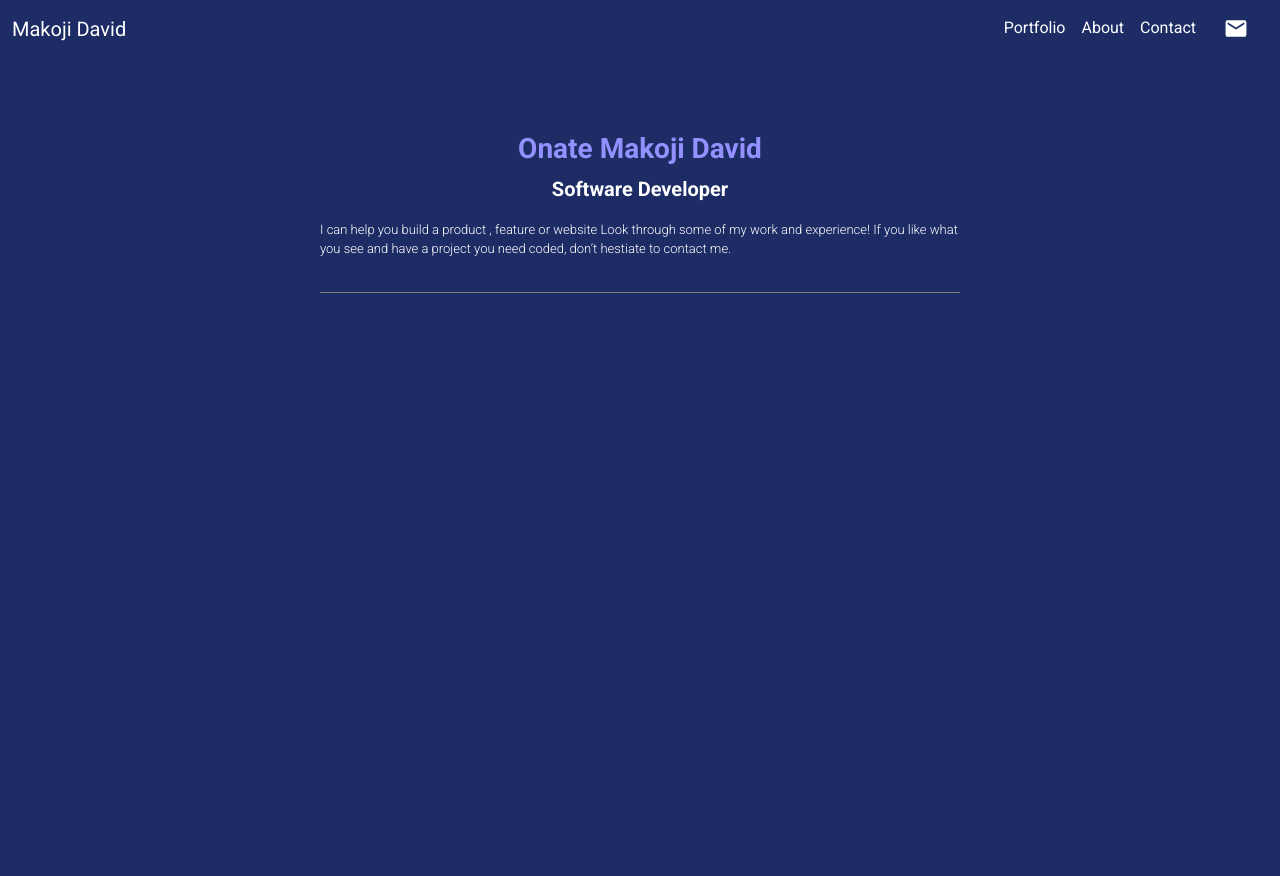
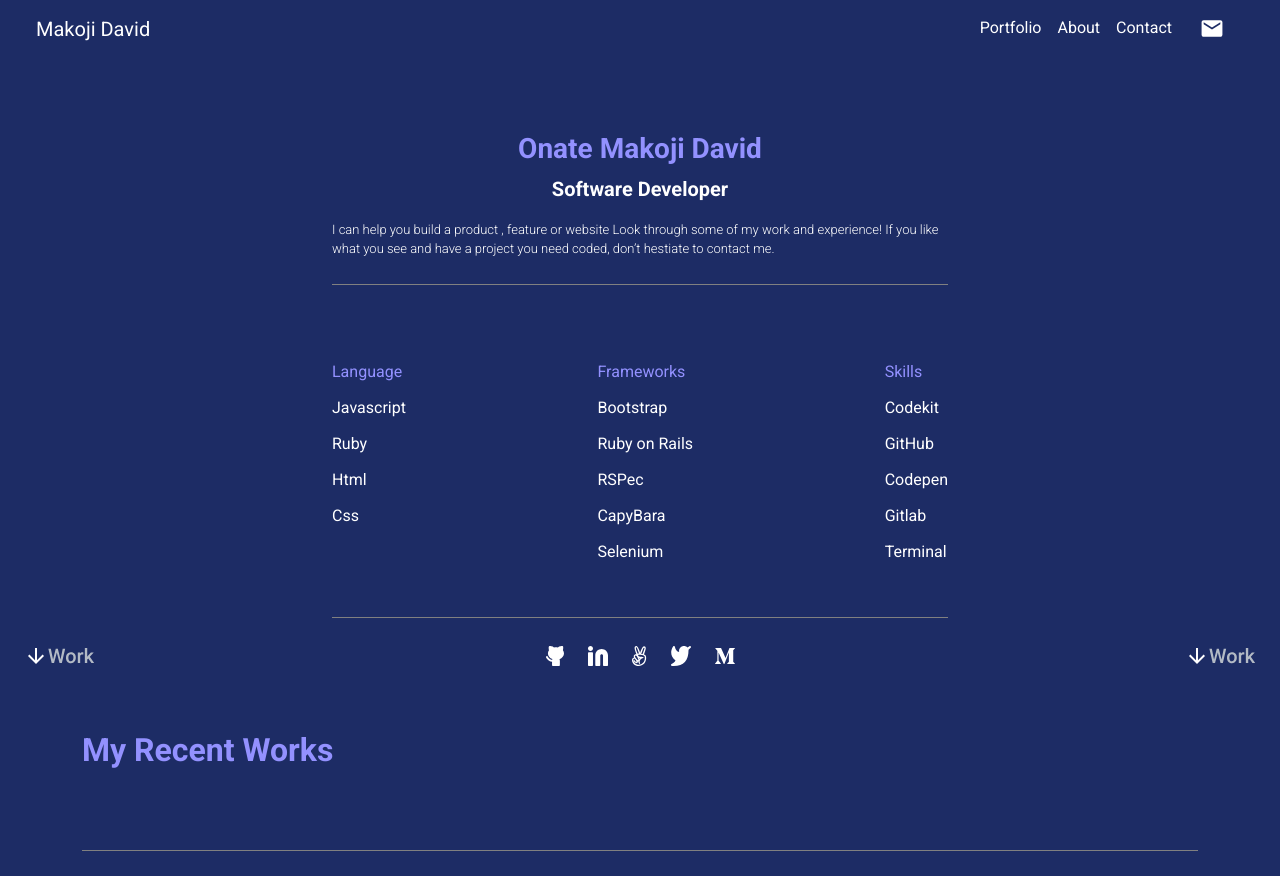
Before and after one commit to aceDavon/portfolio-bootstrap, a website: page index.html in a window 1280 px wide. Before the commit the page ends 800 px from the top, so only its background shows below. Drawn offline with nearby package versions, Linux system fonts and the light colour scheme.

Commit message:
add the middle section

```diff
--- a/css/style.css
+++ b/css/style.css
@@ -28,5 +28,9 @@ body,
 .divider {
   border-bottom: 1px solid gray;
   width: 50%;
-  margin: 33px auto;
+  margin: 25px auto;
 }
+
+.skill li {
+  margin-bottom: 12px;
+}
--- a/index.html
+++ b/index.html
@@ -18,7 +18,7 @@
       <link href="https://fonts.googleapis.com/css2?family=Inter:wght@500&family=Roboto:ital,wght@0,100;0,300;0,400;0,500;0,700;0,900;1,100;1,300;1,400;1,500;1,700;1,900&display=swap" rel="stylesheet">
     <title>Hello, world!</title>
   </head>
-  <body>
+  <body class="px-4">
     <nav class="navbar navbar-expand-lg navbar-light topNav">
       <div class="container-fluid">
         <a class="navbar-brand text-white" href="#">Makoji David</a>
@@ -62,6 +62,56 @@
       </p>
       <div class="divider"></div>
     </section>
+    <div class="d-flex w-50 mx-auto justify-content-between">
+      <ul class="list-unstyled skill">
+        <li class="title">Language</li>
+        <li><a class="text-white text-decoration-none" href="#">Javascript</a></li>
+        <li><a class="text-white text-decoration-none" href="#">Ruby</a></li>
+        <li><a class="text-white text-decoration-none" href="#">Html</a></li>
+        <li><a class="text-white text-decoration-none" href="#">Css</a></li>
+      </ul>
+      <ul class="list-unstyled skill">
+        <li class="title">Frameworks</li>
+        <li><a class="text-white text-decoration-none" href="#">Bootstrap</a></li>
+        <li><a class="text-white text-decoration-none" href="#">Ruby on Rails</a></li>
+        <li><a class="text-white text-decoration-none" href="#">RSPec</a></li>
+        <li><a class="text-white text-decoration-none" href="#">CapyBara</a></li>
+        <li><a class="text-white text-decoration-none" href="#">Selenium</a></li>
+      </ul>
+      <ul class="list-unstyled skill">
+        <li class="title">Skills</li>
+        <li><a class="text-white text-decoration-none" href="#">Codekit</a></li>
+        <li><a class="text-white text-decoration-none" href="#">GitHub</a></li>
+        <li><a class="text-white text-decoration-none" href="#">Codepen</a></li>
+        <li><a class="text-white text-decoration-none" href="#">Gitlab</a></li>
+        <li><a class="text-white text-decoration-none" href="#">Terminal</a></li>
+      </ul>
+    </div>
+    <div class="divider"></div>
+    <div class="d-flex justify-content-between">
+      <div class="d-flex">
+        <a href="#"><img src="img/arrow_downward_white_24dp.svg" alt="Arrow-down"></a>
+        <a href="#"><img src="img/Work.svg" alt="work"></a>
+      </div>
+      <ul class="d-flex list-unstyled gap-4 ">
+        <li><a href="#"><img src="img/github.svg" alt="Github"></a></li>
+        <li><a href="#"><img src="img/linkedin.svg" alt="Linkedin"></a></li>
+        <li><a href="#"><img src="img/angellist.svg" alt="Angellist"></a></li>
+        <li><a href="#"><img src="img/twitter.svg" alt="Twitter"></a></li>
+        <li><a href="#"><img src="img/medium.svg" alt="Medium"></a></li>
+      </ul>
+      <div class="d-flex">
+        <a href="#"><img src="img/arrow_downward_white_24dp.svg" alt="Arrow-down"></a>
+        <a href="#"><img src="img/Work.svg" alt="work"></a>
+      </div>
+    </div>
+
+    <!-- Middle section -->
+
+    <section class="container d-flex flex-column gap-5 mt-5">
+      <h2 class="title fw-bolder fs-larger">My Recent Works</h2>
+      <div class="divider w-100"></div>
+    </section>
 
     <!-- Bootstrap Bundle with Popper -->
     <script
```
Also changed, not shown: img/Work.svg (added), img/angellist.svg (added), img/arrow_downward_white_24dp.svg (added), img/github.svg (added), img/linkedin.svg (added), img/medium.svg (added), img/twitter.svg (added).
